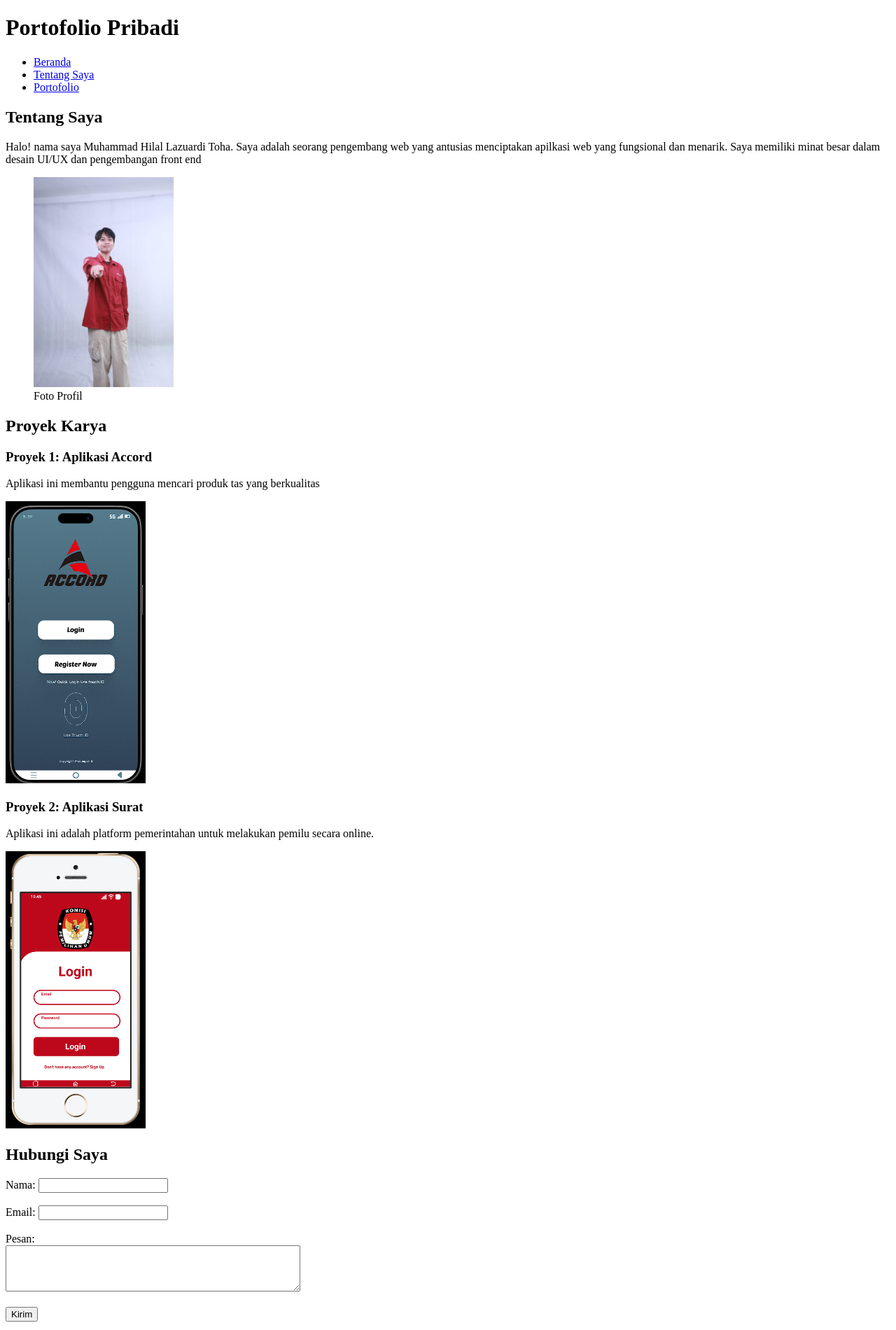
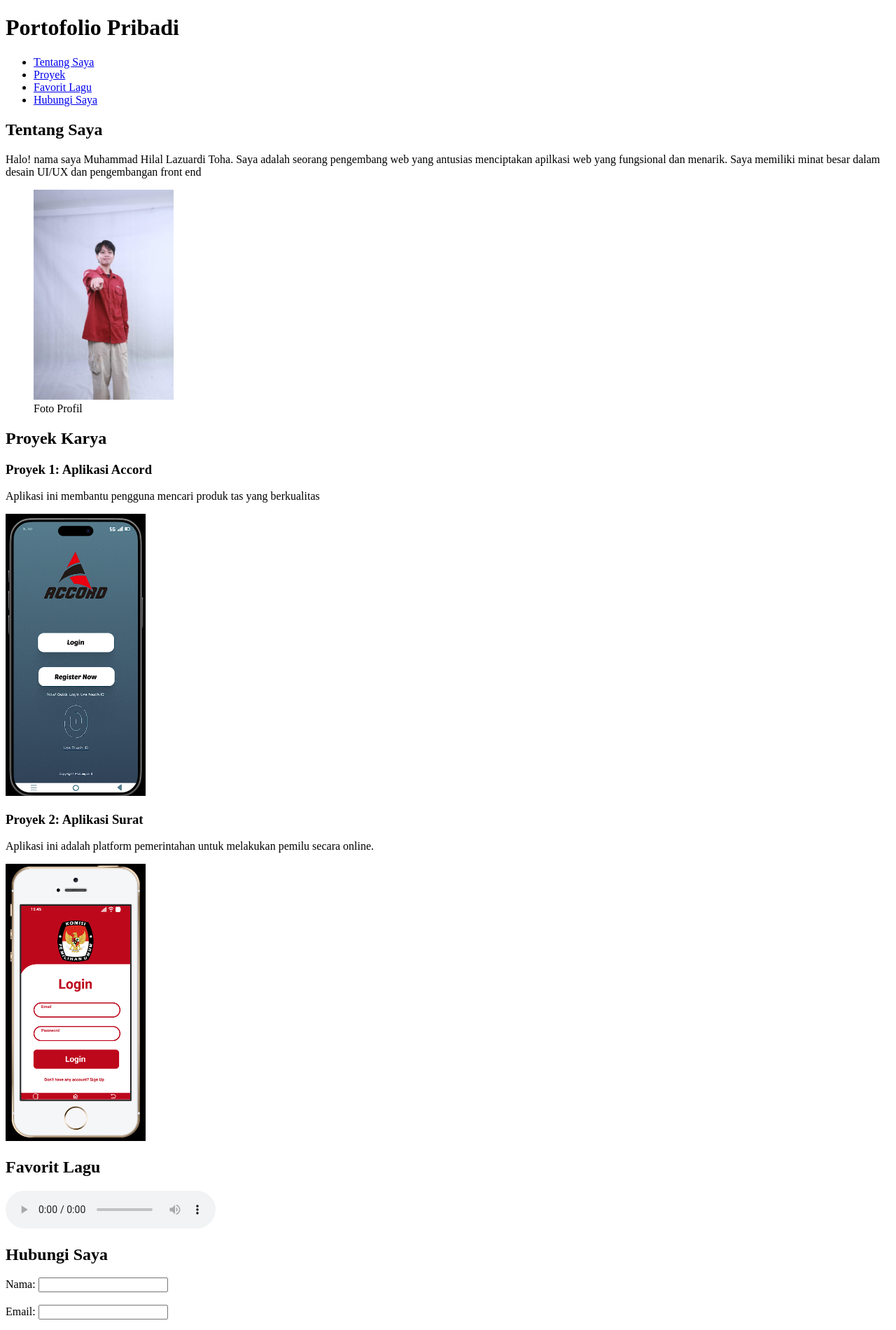
Before and after one commit to hilal1709/Portofolio, a plain HTML site: page index.html in a window 1280 px wide. Shown: the top 1900 px of the page at 70% size. Drawn offline with Linux system fonts and the light colour scheme.

Commit message:
second commit

```diff
--- a/index.html
+++ b/index.html
@@ -10,9 +10,10 @@
         <h1>Portofolio Pribadi</h1>
         <nav>
             <ul>
-                <li><a href="#about">Beranda</a></li>
-                <li><a href="#Projects">Tentang Saya</a></li>
-                <li><a href="#contact">Portofolio</a></li>
+                <li><a href="#about">Tentang Saya</a></li>
+                <li><a href="#Projects">Proyek</a></li>
+                <li><a href="#Fav song">Favorit Lagu</a></li>
+                <li><a href="#contact">Hubungi Saya</a></li>
             </ul>
         </nav>
     </header>
@@ -38,6 +39,14 @@
                 <h3>Proyek 2: Aplikasi Surat</h3>
                 <p>Aplikasi ini adalah platform pemerintahan untuk melakukan pemilu secara online.</p>
                 <img src="Screenshot 2025-04-06 233505.png" alt="Proyek 2" style="width: 200px; height: auto;">
+        </section>
+
+        <section id="Fav song">
+            <h2>Favorit Lagu</h2>
+            <audio controls>
+                <source src="lagu.mp3" type="audio/mpeg">
+                Browser Anda tidak mendukung elemen audio.
+            </audio>
         </section>
 
         <section id="contact">
```
Also changed, not shown: 1 other file.
